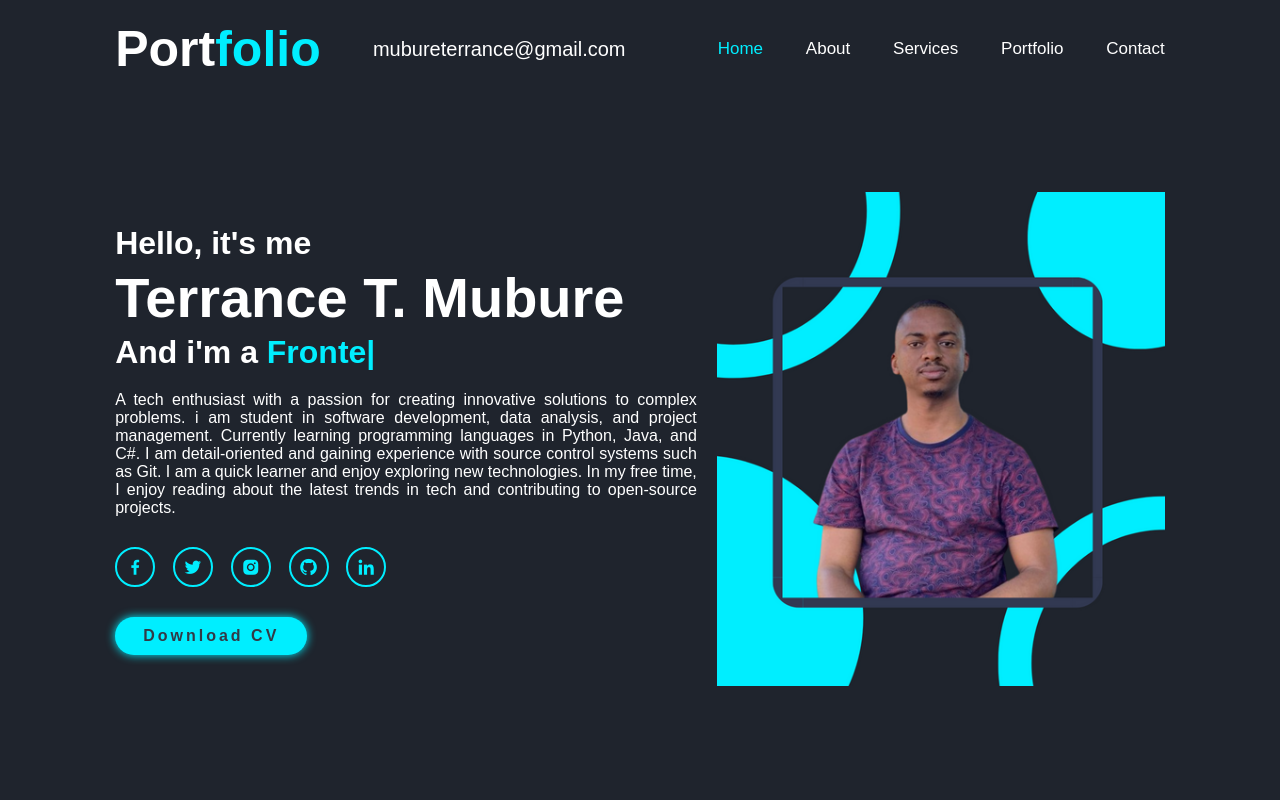
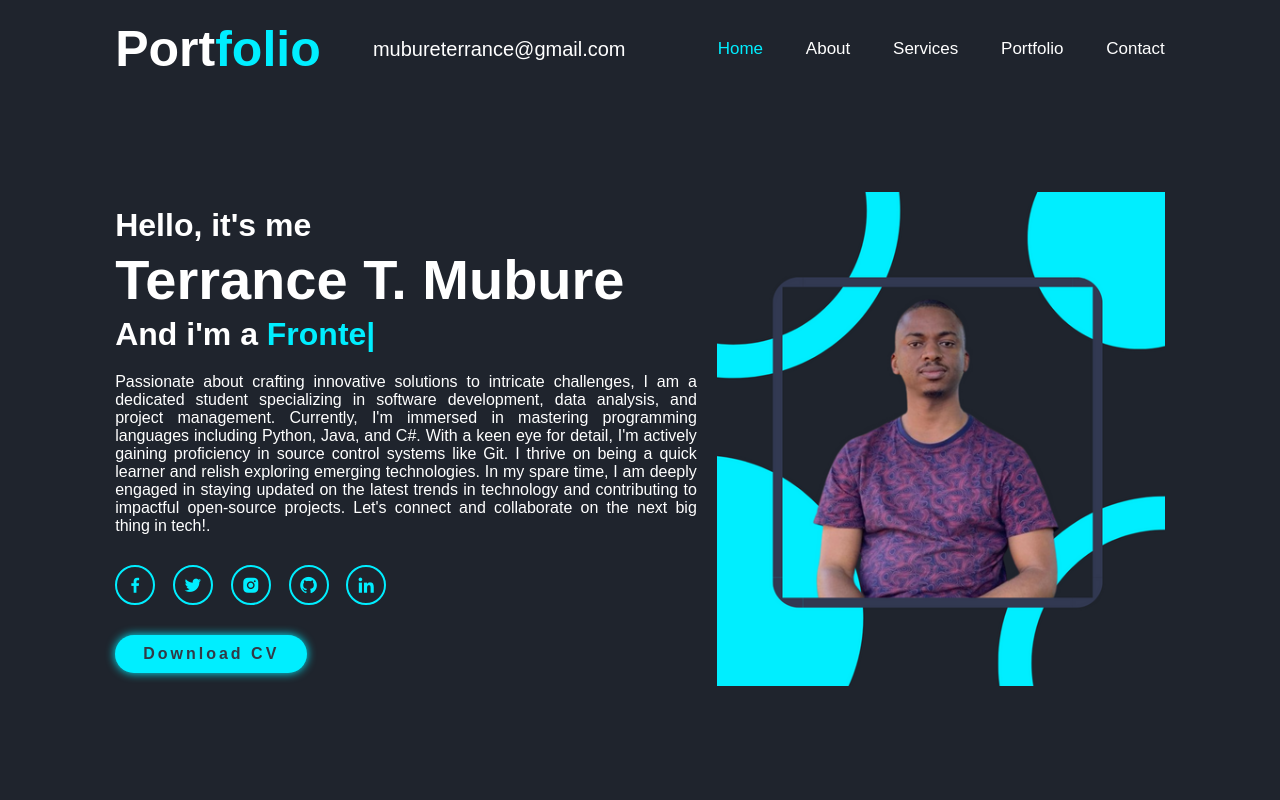
Before and after one commit to MubureT/MubureT.github.io, a plain HTML site: page index.html in a window 1280 px wide. Shown: the top 800 px of the page. Drawn offline with nearby package versions, Linux system fonts and the light colour scheme; some packages are replaced by stand-ins of ours; a script that the page names is missing.

Commit message:
Update home section

```diff
--- a/index.html
+++ b/index.html
@@ -35,11 +35,9 @@
             <h3>Hello, it's me</h3>
             <h1>Terrance T. Mubure</h1>
             <h3>And i'm a <span class="multiple-text"></span></h3>
-            <p>A tech enthusiast with a passion for creating innovative solutions to complex problems. i am student
-                in software development, data analysis, and project management. Currently learning programming languages
-                in Python, Java, and C#. I am detail-oriented and gaining experience with source control systems such
-                as Git. I am a quick learner and enjoy exploring new technologies. In my free time, I enjoy reading
-                about the latest trends in tech and contributing to open-source projects.</p>
+            <p>Passionate about crafting innovative solutions to intricate challenges, I am a dedicated student specializing in software development, data analysis, and project management. Currently, I'm immersed in mastering programming languages including Python, Java, and C#. With a keen eye for detail, I'm actively gaining proficiency in source control systems like Git.
+             I thrive on being a quick learner and relish exploring emerging technologies. In my spare time, I am deeply engaged in staying updated on the latest trends in technology and contributing to impactful open-source projects.
+             Let's connect and collaborate on the next big thing in tech!.</p>
             <div class="social-media">
                 <a href="https://web.facebook.com/terrance.mubure/" target="_blank"><i class='bx bxl-facebook'></i></a>
                 <a href="https://twitter.com/mubureterrance" target="_blank"><i class='bx bxl-twitter'></i></a>
```
